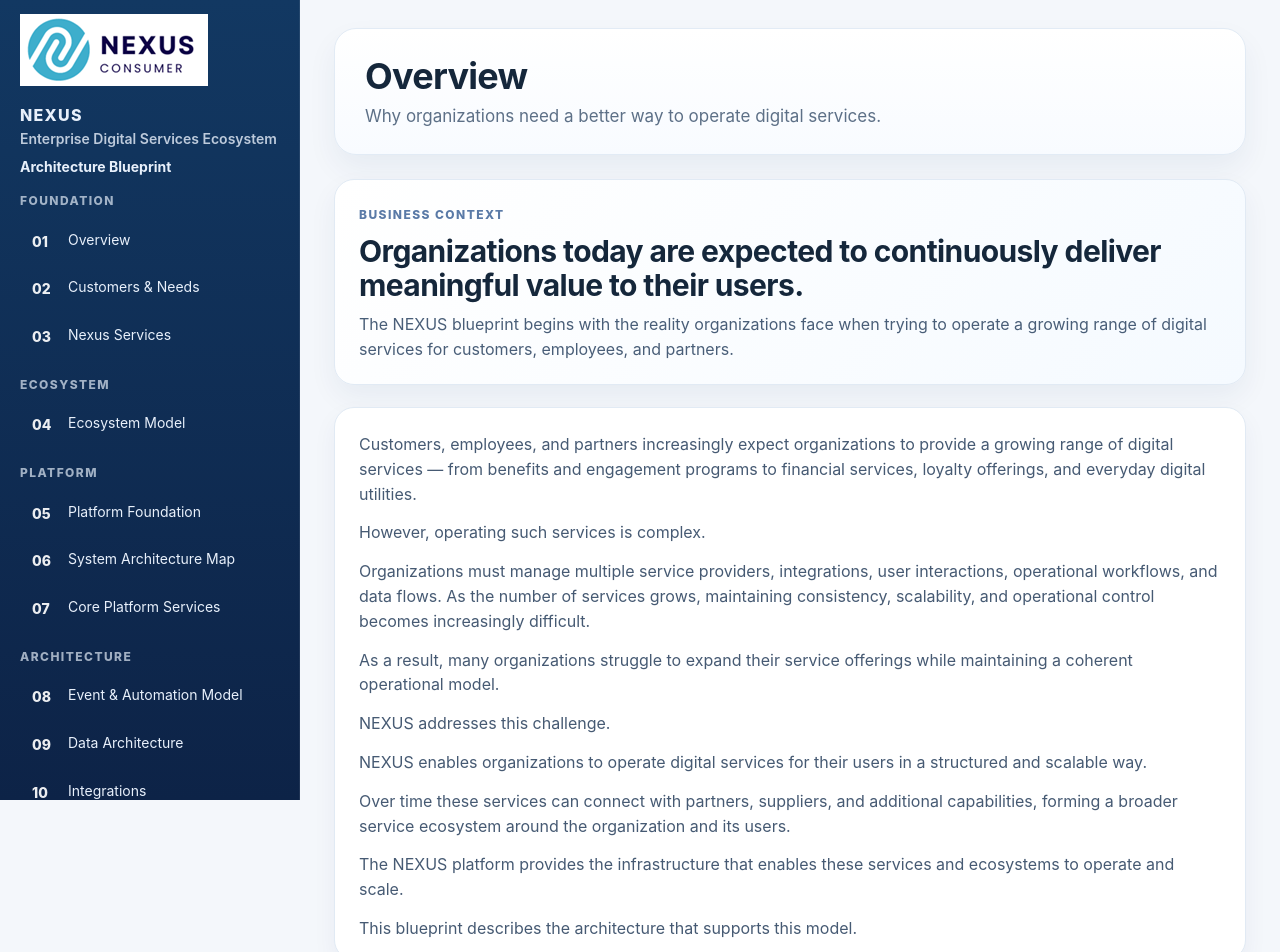
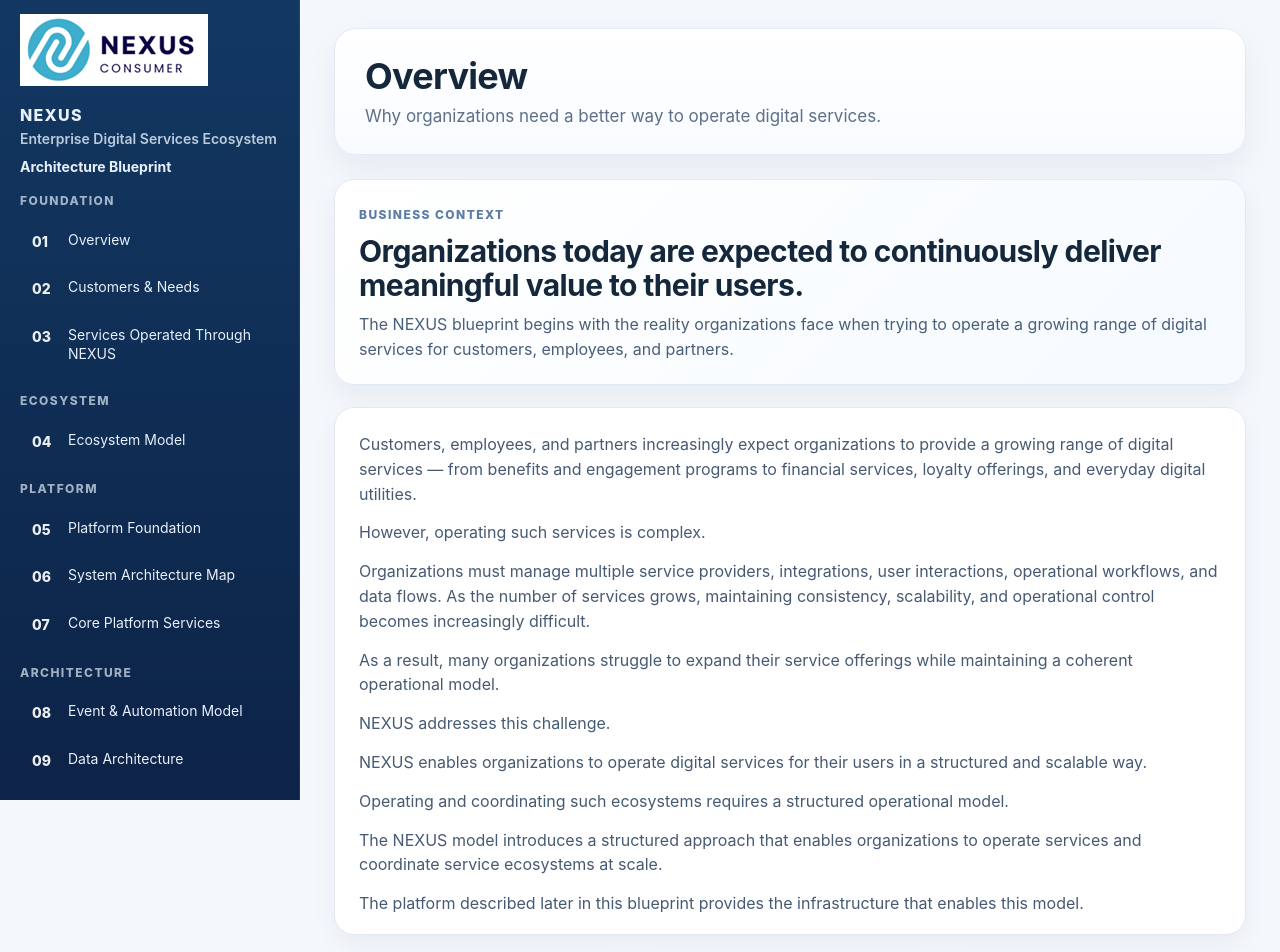
Before and after one commit to Nexus-Team-Project/NEXUS-BluePrint-Architecture, a React (Create React App) app: page / in a window 1280 px wide. Shown: the top 952 px of the page. Built offline with nearby package versions, Linux system fonts and the light colour scheme.

Commit message:
sync all project files מטומטם

```diff
--- a/src/App.jsx
+++ b/src/App.jsx
@@ -20,8 +20,8 @@
   },
   {
   number: "03",
-    title: "Nexus Services",
-    path: "/nexus-services",
+  title: "Services Operated Through NEXUS",
+  path: "/services-through-nexus",
     section: "FOUNDATION",
     subtitle: "How NEXUS enables organizations to operate meaningful services for their users.",
   },
@@ -367,17 +367,17 @@
         </p>
 
        <p>
-          Over time these services can connect with partners, suppliers, and additional capabilities,
-          forming a broader service ecosystem around the organization and its users.
+Operating and coordinating such ecosystems requires a structured operational model.
 </p>
 
 <p>
-          The NEXUS platform provides the infrastructure that enables these services and ecosystems
-          to operate and scale.
+The NEXUS model introduces a structured approach that enables organizations to operate
+services and coordinate service ecosystems at scale.
 </p>
 
 <p>
-          This blueprint describes the architecture that supports this model.
+The platform described later in this blueprint provides the infrastructure that enables
+this model.
 </p>
       </div>
 
@@ -479,7 +479,7 @@
     <Page chapter={chapter}>
       <HeroPanel
         eyebrow="Service Model"
-        title="NEXUS enables organizations to operate services for their users."
+        title="Organizations operate services for their users through the NEXUS model."
         text="The business logic of NEXUS is service enablement. The company helps organizations operate and expand digital services in a coordinated way."
       />
 
@@ -788,7 +788,7 @@
           <Route path="/" element={<OverviewPage />} />
           <Route path="/overview" element={<OverviewPage />} />
           <Route path="/customers-needs" element={<CustomersNeedsPage />} />
-          <Route path="/nexus-services" element={<NexusServicesPage />} />
+          <Route path="/services-through-nexus" element={<NexusServicesPage />} />
           <Route path="/ecosystem-model" element={<EcosystemModelPage />} />
           <Route path="/platform-foundation" element={<PlatformFoundationPage />} />
           <Route path="/system-architecture-map" element={<SystemArchitectureMapPage />} />
```
Lines whose indentation alone changed are shown as unchanged.
